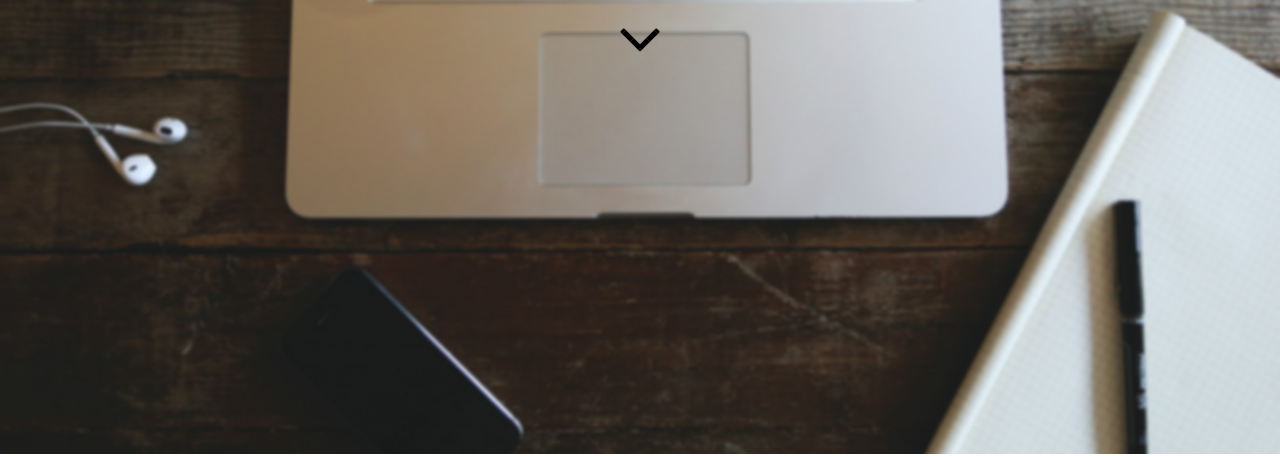
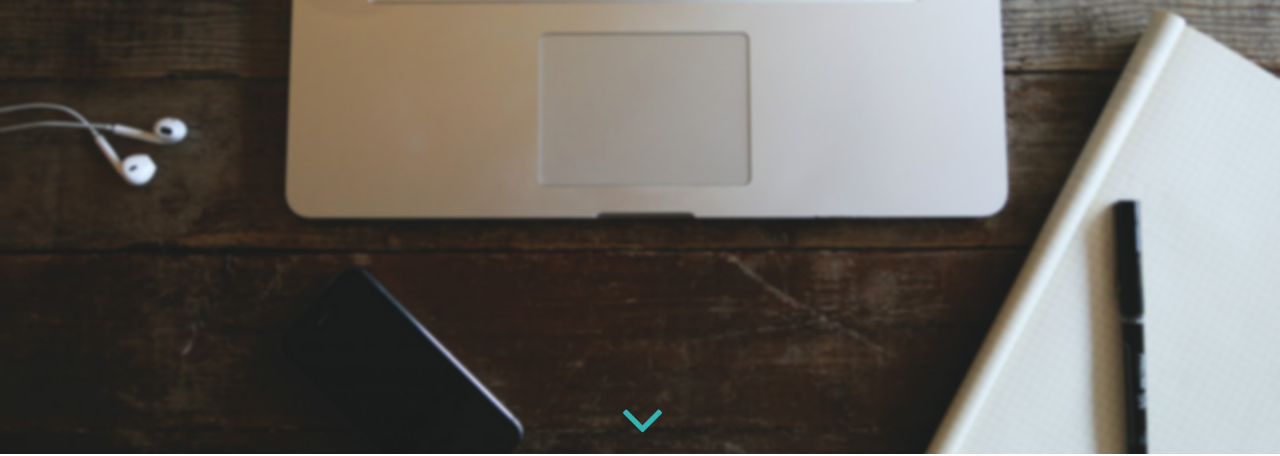
Before and after one commit to jaclyniulianetti/jaclyniulianetti.github.io, a plain HTML site: page index.html in a window 1280 px wide. Shown: the part 346-802 px from the top of the page. Drawn offline with nearby package versions, Linux system fonts and the light colour scheme.

Commit message:
update arrow position

```diff
--- a/index.html
+++ b/index.html
@@ -14,7 +14,9 @@
 		<div id="frontpage">
 			<h1>JACLYN IULIANETTI</h1>
 			<h2>Designer & Developer</h2>
-			<a class="arrow" href="#intro"><i class="fa fa-angle-down fa-5x"></i></a>
+			<div class="footer">
+				<a class="arrow" href="#intro"><i class="fa fa-angle-down fa-5x"></i></a>
+			</div>
 		</div>
 		<div id="intro">
 			<p id="pic"><img src="mypicture.png" alt="jaclyn" height="225" width="225"></p>
--- a/style.css
+++ b/style.css
@@ -6,13 +6,16 @@ html, body {
 }
 #frontpage {
     min-height: 100%;
-    background-image: url(backgroundblur2.jpg);
+    background-image: url(backgroundblur.jpg);
     background-size: cover;
     padding: 5px;
-    text-align:center;
+    text-align: center;
 }
-#frontpage a {
-    vertical-align: bottom;
+.footer {
+    position: absolute;
+    bottom: 0;
+    left: 50%;
+    margin-left: -20px;
 }
 h1 {
     color: white;
@@ -28,11 +31,11 @@ h2 {
     font-weight: 600;
 }
 .arrow {
-    color: rgb(0, 0, 0);
+    color: rgb(50, 180, 180);
 	text-align: center;
 }
 .arrow:hover {
-    color: rgb(50, 180, 180);
+    color: rgb(255, 255, 255);
 }
 #intro {
 	min-height: 75%;
```
Also changed, not shown: background.jpg (deleted), background2.jpg (deleted), backgroundblur.jpg (renamed from backgroundblur2.jpg), backgroundblur1.jpg (deleted).
